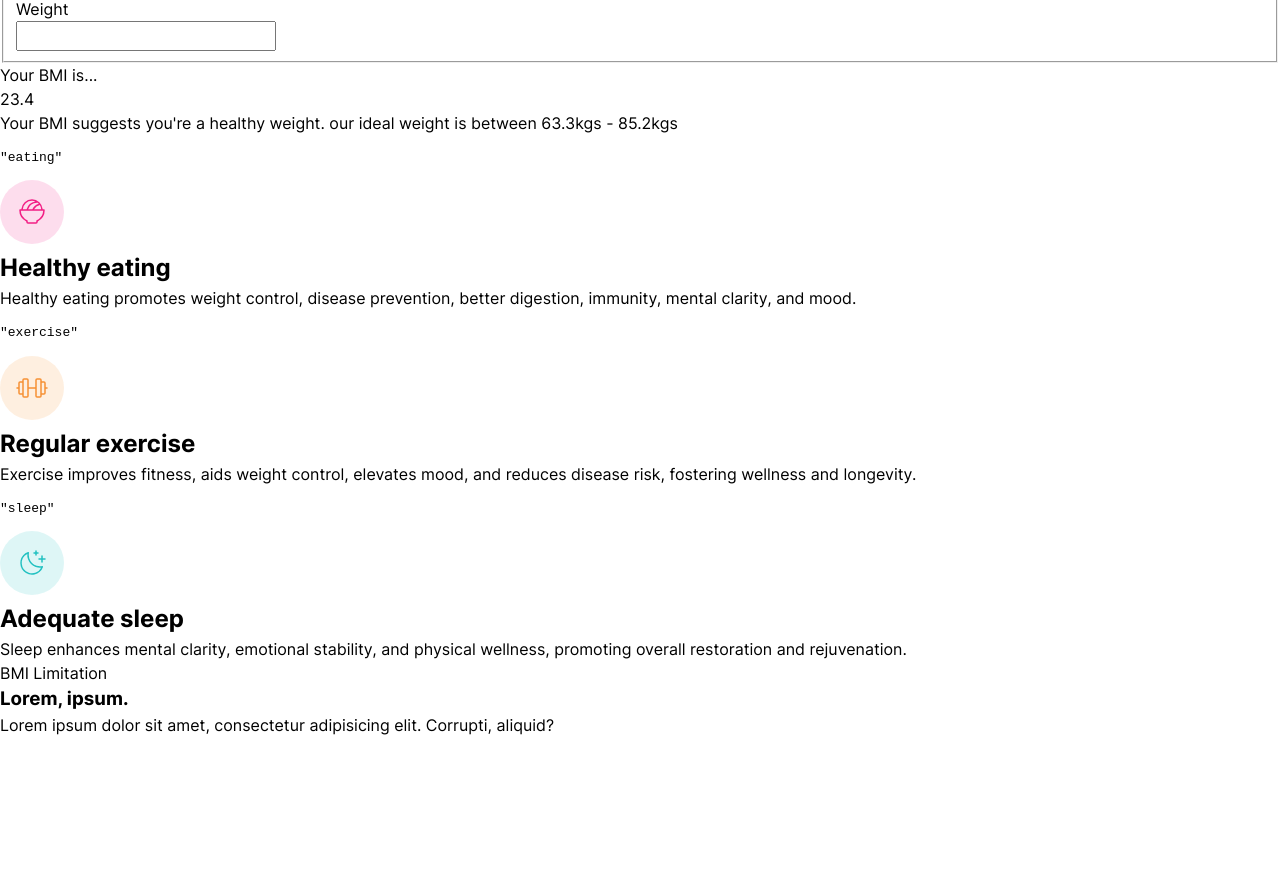
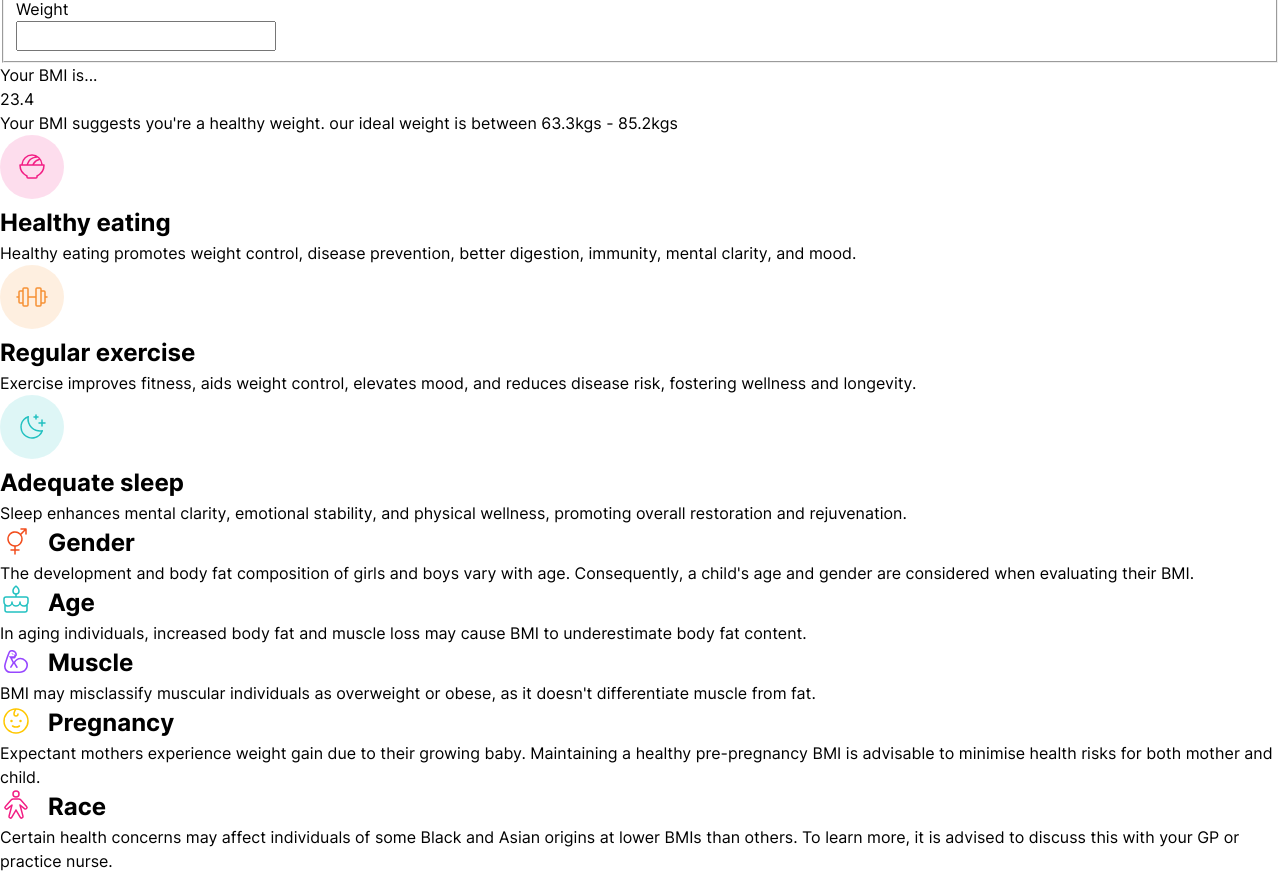
Before and after one commit to barryhanna/fem-bmi-vite, a React (Vite) app: page / in a window 1280 px wide. Shown: the part 260-1133 px from the top of the page. Before the commit the page ends 997 px from the top, so only its background shows below. Built offline with nearby package versions, Linux system fonts and the light colour scheme.

Commit message:
Add remaining content

```diff
--- a/package.json
+++ b/package.json
@@ -10,8 +10,11 @@
     "preview": "vite preview"
   },
   "dependencies": {
+    "@types/styled-components": "^5.1.26",
+    "babel-plugin-styled-components": "^2.1.3",
     "react": "^18.2.0",
-    "react-dom": "^18.2.0"
+    "react-dom": "^18.2.0",
+    "styled-components": "^5.3.10"
   },
   "devDependencies": {
     "@types/react": "^18.0.28",
--- a/src/App.tsx
+++ b/src/App.tsx
@@ -26,7 +26,28 @@
 
       </div>
       <section className="limitations-of-bmi">
-        <BMILimitationCard />
+        <BMILimitationCard icon="gender" title="Gender">
+          <p>The development and body fat composition of girls and boys vary with age. Consequently,
+a child's age and gender are considered when evaluating their BMI.</p>
+        </BMILimitationCard>
+        <BMILimitationCard icon="age" title="Age">
+          <p>In aging individuals, increased body fat and muscle loss may cause BMI to underestimate
+body fat content.</p>
+        </BMILimitationCard>
+        <BMILimitationCard icon="muscle" title="Muscle">
+          <p>BMI may misclassify muscular individuals as overweight or obese, as it doesn't
+differentiate muscle from fat.</p>
+        </BMILimitationCard>
+        <BMILimitationCard icon="pregnancy" title="Pregnancy">
+          <p>Expectant mothers experience weight gain due to their growing baby. Maintaining a
+healthy pre-pregnancy BMI is advisable to minimise health risks for both mother
+and child.</p>
+        </BMILimitationCard>
+        <BMILimitationCard icon="race" title="Race">
+          <p>Certain health concerns may affect individuals of some Black and Asian origins at
+lower BMIs than others. To learn more, it is advised to discuss this with your
+GP or practice nurse.</p>
+        </BMILimitationCard>
 
       </section>
     </>
--- a/src/components/BMILimitationCard/BMILimitationCard.tsx
+++ b/src/components/BMILimitationCard/BMILimitationCard.tsx
@@ -1,9 +1,18 @@
-const BMILimitationCard = () => {
+import Icon from '../Icon';
+import styled from 'styled-components';
+
+const Header = styled.header`
+    display: flex;
+    gap: 1rem;
+`;
+
+const BMILimitationCard = ({icon, title, children}) => {
     return <div>
-        <div>BMI Limitation</div>
-        <h3>Lorem, ipsum.</h3>
-        <p>Lorem ipsum dolor sit amet, consectetur adipisicing elit. Corrupti, aliquid?</p>
+    <Header><Icon type={icon} /> <h2>{title}</h2></Header>
+    <div className="card__body">
+        {children}
     </div>
+</div>
 }
 
 export default BMILimitationCard;
--- a/src/components/ImproveBMICard/ImproveBMICard.tsx
+++ b/src/components/ImproveBMICard/ImproveBMICard.tsx
@@ -2,7 +2,6 @@
 
 const ImproveBMICard = ({ icon, children }) => {
     return <div className='improve-bmi__card'>
-        <pre>{JSON.stringify(icon, null, 2)}</pre>
         <Icon type={icon} />
         {children}
     </div>
--- a/src/index.scss
+++ b/src/index.scss
@@ -1,101 +1,2 @@
-@font-face {
-  font-family: 'Inter';
-  src: url('/assets/fonts/Inter-VariableFont_slnt,wght.ttf')
-    format('truetype');
-}
-
-:root {
-  --clr-blue: #345ff6;
-  --clr-gunmetal: #253347;
-  --clr-dark-electric-blue: #5e6e85;
-  --clr-borders: #d8e2e7;
-  --clr-white: #fff;
-
-  --txt-heading-xl-size: 4rem;
-  --txt-heading-lg-size: 3rem;
-  --txt-heading-md-size: 1.5rem;
-  --txt-heading-sm-size: 1.25rem;
-
-  --txt-heading-line-height: 1.1;
-  --txt-heading-wght: 600;
-
-  --txt-body-md-size: 1rem;
-  --txt-body-sm-size: 0.875rem;
-  --txt-body-line-height: 1.5;
-}
-
-/* Box sizing rules */
-*,
-*::before,
-*::after {
-  box-sizing: border-box;
-}
-
-/* Remove default margin */
-body,
-h1,
-h2,
-h3,
-h4,
-p,
-figure,
-blockquote,
-dl,
-dd {
-  margin: 0;
-}
-
-/* Remove list styles on ul, ol elements with a list role, which suggests default styling will be removed */
-ul[role='list'],
-ol[role='list'] {
-  list-style: none;
-}
-
-/* Set core root defaults */
-html:focus-within {
-  scroll-behavior: smooth;
-}
-
-/* Set core body defaults */
-body {
-  font-family: 'Inter', sans-serif;
-  min-height: 100vh;
-  text-rendering: optimizeSpeed;
-  line-height: 1.5;
-}
-
-/* A elements that don't have a class get default styles */
-a:not([class]) {
-  text-decoration-skip-ink: auto;
-}
-
-/* Make images easier to work with */
-img,
-picture {
-  max-width: 100%;
-  display: block;
-}
-
-/* Inherit fonts for inputs and buttons */
-input,
-button,
-textarea,
-select {
-  font: inherit;
-}
-
-/* Remove all animations, transitions and smooth scroll for people that prefer not to see them */
-@media (prefers-reduced-motion: reduce) {
-  html:focus-within {
-    scroll-behavior: auto;
-  }
-
-  *,
-  *::before,
-  *::after {
-    animation-duration: 0.01ms !important;
-    animation-iteration-count: 1 !important;
-    transition-duration: 0.01ms !important;
-    scroll-behavior: auto !important;
-  }
-}
+@use './sass/fonts';
+@use './sass/base';
--- /dev/null
+++ b/src/sass/_base.scss
@@ -0,0 +1,95 @@
+:root {
+    --clr-blue: #345ff6;
+    --clr-gunmetal: #253347;
+    --clr-dark-electric-blue: #5e6e85;
+    --clr-borders: #d8e2e7;
+    --clr-white: #fff;
+
+    --txt-heading-xl-size: 4rem;
+    --txt-heading-lg-size: 3rem;
+    --txt-heading-md-size: 1.5rem;
+    --txt-heading-sm-size: 1.25rem;
+
+    --txt-heading-line-height: 1.1;
+    --txt-heading-wght: 600;
+
+    --txt-body-md-size: 1rem;
+    --txt-body-sm-size: 0.875rem;
+    --txt-body-line-height: 1.5;
+  }
+
+  /* Box sizing rules */
+  *,
+  *::before,
+  *::after {
+    box-sizing: border-box;
+  }
+
+  /* Remove default margin */
+  body,
+  h1,
+  h2,
+  h3,
+  h4,
+  p,
+  figure,
+  blockquote,
+  dl,
+  dd {
+    margin: 0;
+  }
+
+  /* Remove list styles on ul, ol elements with a list role, which suggests default styling will be removed */
+  ul[role='list'],
+  ol[role='list'] {
+    list-style: none;
+  }
+
+  /* Set core root defaults */
+  html:focus-within {
+    scroll-behavior: smooth;
+  }
+
+  /* Set core body defaults */
+  body {
+    font-family: 'Inter', sans-serif;
+    min-height: 100vh;
+    text-rendering: optimizeSpeed;
+    line-height: 1.5;
+  }
+
+  /* A elements that don't have a class get default styles */
+  a:not([class]) {
+    text-decoration-skip-ink: auto;
+  }
+
+  /* Make images easier to work with */
+  img,
+  picture {
+    max-width: 100%;
+    display: block;
+  }
+
+  /* Inherit fonts for inputs and buttons */
+  input,
+  button,
+  textarea,
+  select {
+    font: inherit;
+  }
+
+  /* Remove all animations, transitions and smooth scroll for people that prefer not to see them */
+  @media (prefers-reduced-motion: reduce) {
+    html:focus-within {
+      scroll-behavior: auto;
+    }
+
+    *,
+    *::before,
+    *::after {
+      animation-duration: 0.01ms !important;
+      animation-iteration-count: 1 !important;
+      transition-duration: 0.01ms !important;
+      scroll-behavior: auto !important;
+    }
+  }
--- /dev/null
+++ b/src/sass/_fonts.scss
@@ -0,0 +1,5 @@
+@font-face {
+    font-family: 'Inter';
+    src: url('/assets/fonts/Inter-VariableFont_slnt,wght.ttf')
+      format('truetype');
+  }
```
Also changed, not shown: 1 other file (tests, documents, lock files or other folders).
